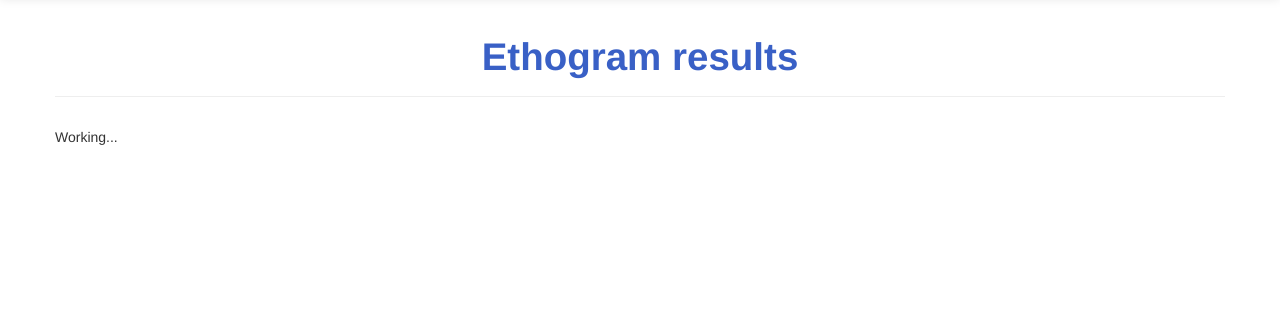
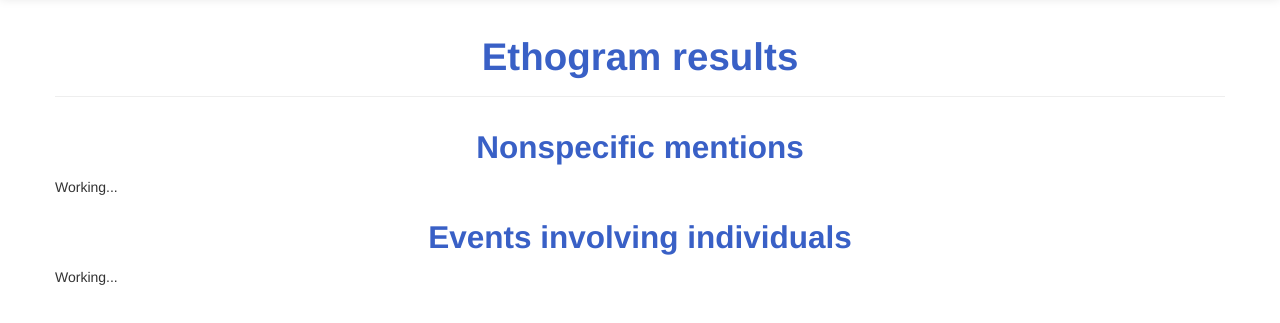
Before and after one commit to pmidford/Spider-Behavior, a plain HTML site: page src/main/webapp/pages/ethogram_results.html in a window 1280 px wide. Shown: the part 43-366 px from the top of the page. Drawn offline with nearby package versions, Linux system fonts and the light colour scheme; no server answers.

Commit message:
Add initial framework for call and display of individual-level events

```diff
--- a/src/main/webapp/pages/ethogram_results.html
+++ b/src/main/webapp/pages/ethogram_results.html
@@ -54,6 +54,9 @@
       <h1 class="arachb_headline">Ethogram results</h1>
     </div>
 
+    <div class="section-header">
+       <h2 class="arachb_headline">Nonspecific mentions</h2>
+    </div>
     <section id="taxonomy_table">
       <div class="row-fluid">
           <div class="span12">
@@ -61,6 +64,19 @@
           </div>
       </div>
     </section>
+
+    <div class="section-header">
+       <h2 class="arachb_headline">Events involving individuals</h2>
+    </div>
+
+    <section id="events_table">
+      <div class="row-fluid">
+          <div class="span12">
+          <p id="events">Working...</p>
+          </div>
+      </div>
+    </section>
+
   </div>
   <script type="text/javascript" src="http://ajax.googleapis.com/ajax/libs/jquery/1.9.1/jquery.min.js">
   </script>
@@ -71,6 +87,8 @@
   <script type="text/javascript" src="../static/resulttable.js">
   </script>
 
+  <script type="text/javascript" src="../static/taxoneventtable.js">
+  </script>
 
   <script type="text/javascript" src="../static/env.js">
   </script>
@@ -82,6 +100,14 @@
          dataType: "text"
        }
        ).done(function(data, testStatus, jqXHR){$("#results").html(resulttable(eval( '(' + data + ')')))})
+       .fail(function(jqXHR, textStatus, errorThrown) { alert("error: " + textStatus); });
+      });
+    $(document).ready(function(){
+       $.ajax({
+         url: myhost + "taxon/events" + $(location).attr('search'),
+         dataType: "text"
+       }
+       ).done(function(data, testStatus, jqXHR){$("#events").html(taxoneventtable(eval( '(' + data + ')')))})
        .fail(function(jqXHR, textStatus, errorThrown) { alert("error: " + textStatus); });
       });
   </script>
```
